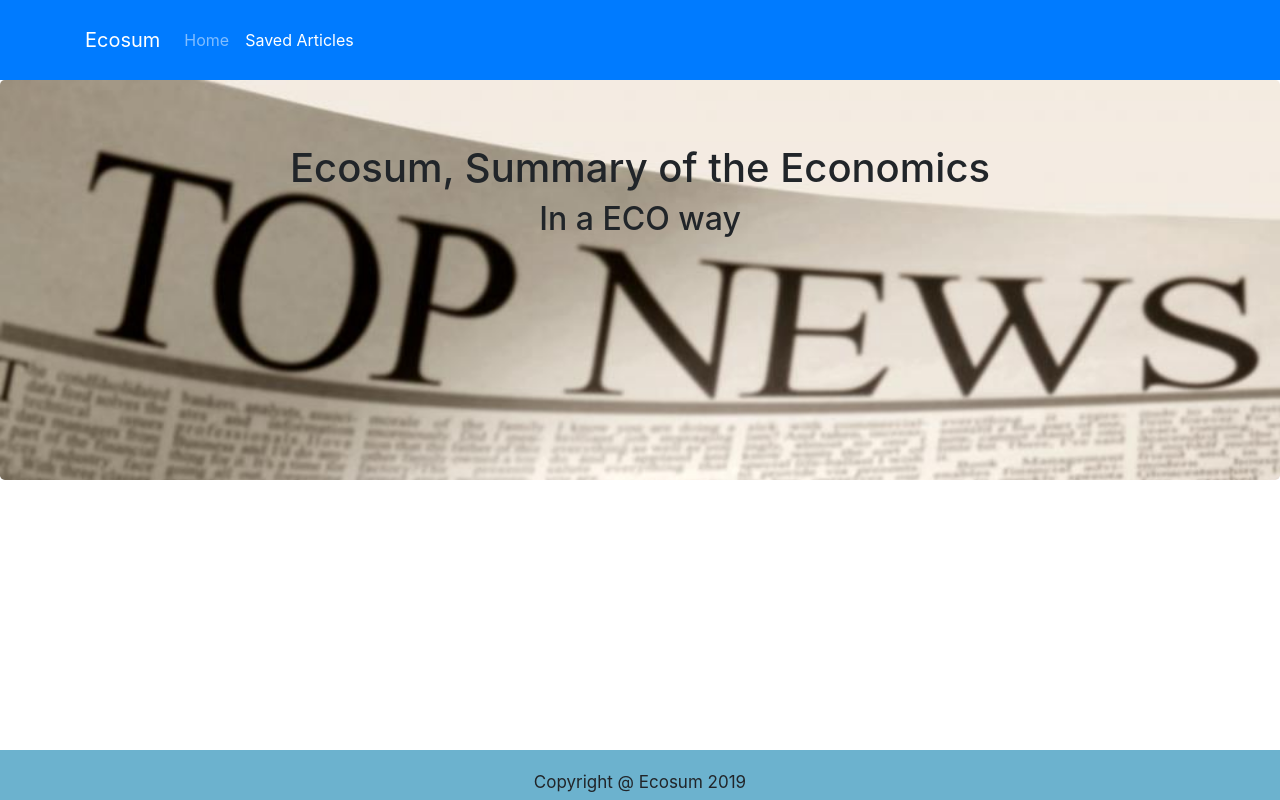
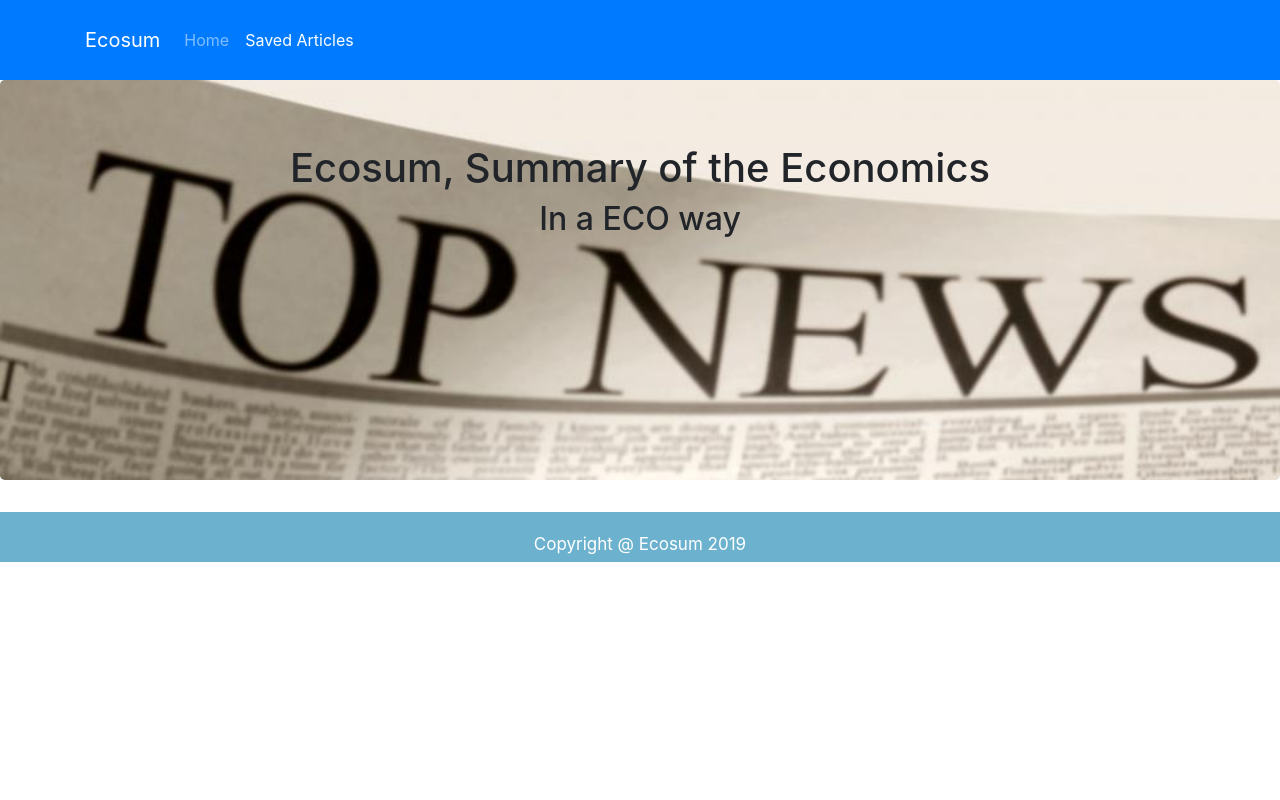
Before and after one commit to Heicyberg/Ecosum, a website: page public/index.html in a window 1280 px wide. Drawn offline with nearby package versions, Linux system fonts and the light colour scheme; no server answers.

Commit message:
footer fixed

```diff
--- a/public/assets/css/article.css
+++ b/public/assets/css/article.css
@@ -31,20 +31,17 @@ textarea, input {
   background-color: rgba(197, 193, 165, 0.954);
 
 }
-
 footer{
   clear: both;
   background: rgb(108, 178, 206);
   padding: 20px;
-  font:#ffffff;
+  color:#ffffff;
   font-size: 17px;
   height: 50px;
-  position: fixed;
   left: 0;
-  bottom: 0;
   width: 100%;
+  margin-bottom: 0px;
 }
-
 
 input {
   height: 36px;
--- a/public/assets/css/index.css
+++ b/public/assets/css/index.css
@@ -1,4 +1,5 @@
-body { background-color: #F2F6D0
+body { background-color: #F2F6D0;
+      margin: 0;
     }
 
 .jumbotron {
@@ -29,11 +30,18 @@ footer{
   clear: both;
   background: rgb(108, 178, 206);
   padding: 20px;
-  font:#ffffff;
+  color:#ffffff;
   font-size: 17px;
   height: 50px;
-  position: fixed;
   left: 0;
-  bottom: 0;
   width: 100%;
+  margin-bottom: 0px;
 }
+
+.main-container{
+  min-height: 100%;
+}
+
+.push .footer{
+  height: 50px;
+}
--- a/public/index.html
+++ b/public/index.html
@@ -11,6 +11,7 @@
      crossorigin="anonymous">
   </head>
   <body>
+    <div class="main-container">
       <nav class="navbar navbar-expand-lg navbar-dark bg-primary navbar-fixed-top">
             <div class="container">
                 <a class="navbar-brand" href="http://nyt-mongo-scraper.herokuapp.com/">Ecosum</a>
@@ -40,12 +41,14 @@
       <div class="article-block">
         <div id="articles"></div>
       </div>
-    <footer class="footer">
+    </div>
+    <script src="https://cdnjs.cloudflare.com/ajax/libs/jquery/3.2.1/jquery.min.js"></script>
+    <script src="./assets/js/home.js"></script>
+    <div class='push'></div>
+    <footer>
         <div class="text-center">
-          <p>Copyright @ Ecosum 2019</p>
+          <p style="margin: 0;">Copyright @ Ecosum 2019</p>
         </div>
     </footer>
-    <script src="https://cdnjs.cloudflare.com/ajax/libs/jquery/3.2.1/jquery.min.js"></script>
-    <script src="./assets/js/home.js"></script>
   </body>
 </html>
--- a/server.js
+++ b/server.js
@@ -25,9 +25,6 @@ mongoose.connect(MONGODB_URI, { useNewUrlParser: true })
                  console.log(Error)
                  console.log("Mongo DB error")
                });
-
-
-
 // Routes
 // =============================================================
 require("./routes/html-routes.js")(app);
```
Also changed, not shown: public/articles.html (+4 -2 lines). Lines whose indentation alone changed are shown as unchanged.
